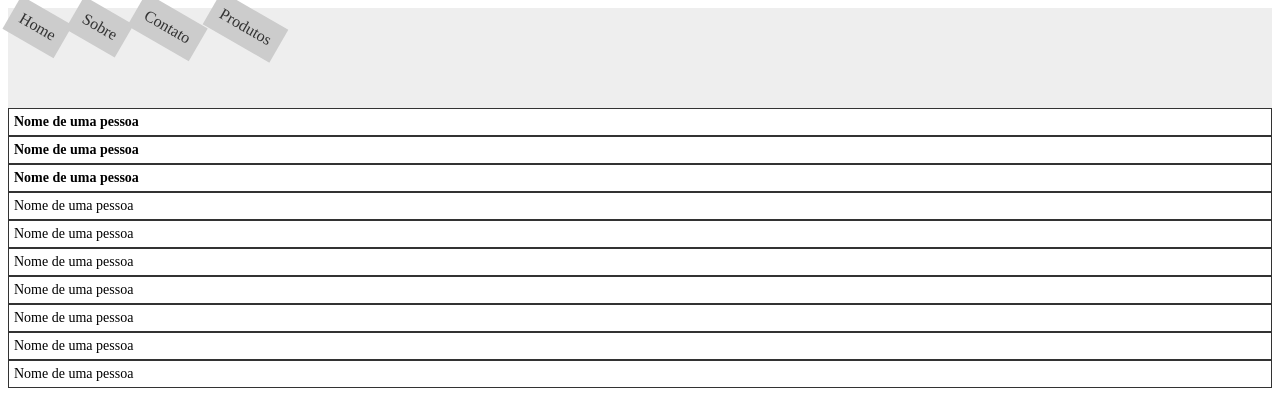
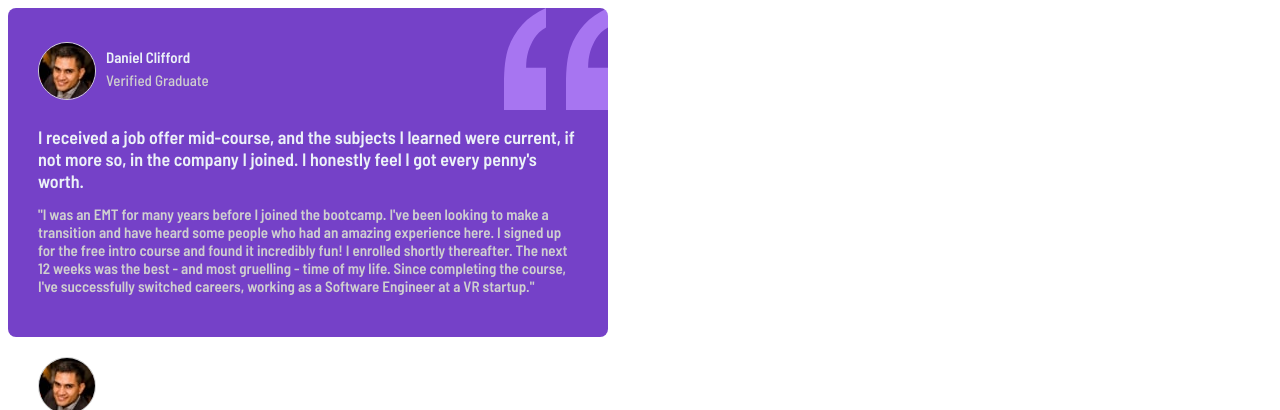
Before and after one commit to fernandoborel/Testimonials-grid-section, a plain HTML site: page index.html in a window 1280 px wide. Shown: the top 410 px of the page. Drawn offline with Linux system fonts and the light colour scheme.

Commit message:
Foi adicionado o primeiro display

```diff
--- a/assets/css/style.css
+++ b/assets/css/style.css
@@ -1,64 +1,70 @@
-nav {
-  background-color: #EEE;
-  height: 100px;
-}
-nav ul {
-  margin: 0;
-  padding: 0;
-  list-style: none;
-}
-nav li {
-  display: inline-block;
-  transform: rotate(30deg);
-  -webkit-transform: rotate(30deg);
-  -moz-transform: rotate(30deg);
-  -ms-transform: rotate(30deg);
-}
-nav li a {
-  display: block;
-  background-color: #CCC;
-  padding: 10px;
-  text-decoration: none;
-  color: #333;
-}
-nav li a:hover {
-  background-color: #999;
-  color: #fff;
+@charset "UTF-8";
+/*variáveis*/
+/*display 1*/
+main {
+  display: grid;
+  max-width: 1440px;
+  margin: auto;
 }
 
-.item, .item-duplo, .item-metade, .item-triplo {
-  background-color: #000;
-  height: 40px;
-  margin-bottom: 5px;
+.purple {
+  background-color: #7541c8;
+  grid-column: 1 / 2;
+  background-repeat: no-repeat;
+  max-width: 600px;
+  border-radius: 8px;
+  background-image: url("../images/bg-pattern-quotation.svg");
+  background-position-x: right;
+  background-position-y: top;
 }
 
-.item {
-  width: 250px;
+.img {
+  padding: 30px;
 }
 
-.item-duplo {
-  width: 500px;
+.img1 img {
+  border-radius: 30px;
+  margin-top: -10px;
+  border: 1px solid #cfcfcf;
 }
 
-.item-metade {
-  width: 125px;
+.title {
+  margin-left: 10px;
 }
 
-.item-triplo {
-  width: 750px;
+.title h3,
+.title h5 {
+  font-size: 15px;
+  font-family: "Barlow Semi Condensed";
 }
 
-.item1, .item2, .item3, .item4, .item5, .item6, .item7, .item8, .item9, .item10 {
-  font-size: 14px;
-  border: 1px solid #333;
-  padding: 5px;
+.title h3 {
+  font-weight: 600;
+  margin-top: 10px;
+  color: #ecf2f8;
 }
 
-.item1, .item2, .item3 {
-  font-weight: bold;
+.title h5 {
+  font-weight: 500;
+  margin-top: -10px;
+  color: #cfcfcf;
 }
 
-h1 {
-  color: #333;
-  font-size: 40px;
+.img1 {
+  display: flex;
+  align-items: center;
 }
+
+.desc h1 {
+  font-size: 18px;
+  font-family: "Barlow Semi Condensed";
+  color: #ecf2f8;
+}
+
+.desc h2 {
+  font-size: 15px;
+  font-family: "Barlow Semi Condensed";
+  color: #cfcfcf;
+}
+
+/* display 2*/
--- a/assets/sass/base.scss
+++ b/assets/sass/base.scss
@@ -1,94 +1,71 @@
-$cor-fundo: #EEE;
-$cor-fonte: #333;
-$borda-padrao: 10px;
-$fundo-padrao: #CCC;
-$item-width: 250px;
+/*variáveis*/
+
+$cor: hsl(263, 55%, 52%);
+$cor1: hsl(217, 19%, 35%);
+$cor2: hsl(219, 29%, 14%);
+$cor3: hsl(0, 0%, 100%);
+$cor4: hsl(0, 0%, 81%);
+$cor5: hsl(210, 46%, 95%);
+$fonte: 'Barlow Semi Condensed';
+$h1: 18px;
+$h2: 15px;
 
 
-@mixin girar($graus) {
-    transform: rotate($graus);
-    -webkit-transform: rotate($graus);
-    -moz-transform: rotate($graus);
-    -ms-transform: rotate($graus);
+/*display 1*/
+main{
+    display: grid;
+    max-width: 1440px;
+    margin: auto;
+}
+.purple{
+    background-color: $cor;
+    grid-column: 1 / 2;
+    background-repeat: no-repeat;
+    max-width: 600px;
+    border-radius: 8px;
+    background-image: url('../images/bg-pattern-quotation.svg');
+    background-position-x: right;
+    background-position-y: top;
+}
+.img{
+    padding: 30px;
+}
+.img1 img{
+    border-radius: 30px;
+    margin-top: -10px;
+    border: 1px solid $cor4;
+}
+.title{
+    margin-left: 10px;
+}
+.title h3,
+.title h5{
+    font-size: $h2;
+    font-family: $fonte;
+}
+.title h3{
+    font-weight: 600;
+    margin-top: 10px;
+    color: $cor5;
+}
+.title h5{
+    font-weight: 500;
+    margin-top: -10px;
+    color: $cor4;
+}
+.img1{
+    display: flex;
+    align-items: center;
+}
+.desc h1{
+    font-size: $h1;
+    font-family: $fonte;
+    color: $cor5;
+}
+.desc h2{
+    font-size: $h2;
+    font-family: $fonte;
+    color: $cor4;
 }
 
-nav{
-    background-color: $cor-fundo;
-    height: 100px;
-
-    ul{
-        margin: 0;
-        padding: 0;
-        list-style: none;
-    }
-
-    li{
-        display: inline-block;
-        @include girar(30deg);
-        a{
-            display: block;
-            background-color: $fundo-padrao;
-            padding: 10px;
-            text-decoration: none;
-            color: $cor-fonte;
-            &:hover{
-                background-color: #999;
-                color: #fff;
-            }
-        }
-    }
-}
-
-%item{
-   background-color: #000;
-   height: 40px;
-   margin-bottom: 5px;
-}
-
-.item{
-    @extend %item;
-    width: $item-width;
-}
-
-.item-duplo {
-    @extend %item;
-    width: $item-width * 2;
-}
-
-.item-metade {
-    @extend %item;
-    width: $item-width / 2;
-}
-
-.item-triplo {
-    @extend %item;
-    width: $item-width * 3;
-}
-
-
-%item-padrao {
-    font-size: 14px;
-    border: 1px solid #333;
-    padding: 5px;
-}
-
-%item-negrito {
-    font-weight: bold;
-}
-
-@for $i from 1 through 10 {
-
-    .item#{$i} {
-        @extend %item-padrao;
-
-        @if $i <= 3 {
-            @extend %item-negrito;
-        }
-
-    }
-}
-
-h1{
-    color: $cor-fonte;
-    font-size: 40px;
-}
+/* display 2*/
--- a/index.html
+++ b/index.html
@@ -5,29 +5,43 @@
     <meta http-equiv="X-UA-Compatible" content="IE=edge">
     <meta name="viewport" content="width=device-width, initial-scale=1.0">
     <link rel="stylesheet" href="assets/css/style.css"/>
-    <title>SASS</title>
+    <link rel="preconnect" href="https://fonts.googleapis.com">
+    <link rel="preconnect" href="https://fonts.gstatic.com" crossorigin>
+    <link href="https://fonts.googleapis.com/css2?family=Barlow+Semi+Condensed:wght@500;600&display=swap" rel="stylesheet">
+    <title>Testimonials grid section</title>
 </head>
 <body>
-    <nav>
-        <ul>
-            <li><a href="">Home</a></li>
-            <li><a href="">Sobre</a></li>
-            <li><a href="">Contato</a></li>
-            <li><a href="">Produtos</a></li>
-        </ul>
-    </nav>
-
-    <div class="item1">Nome de uma pessoa</div>
-    <div class="item2">Nome de uma pessoa</div>
-    <div class="item3">Nome de uma pessoa</div>
-    <div class="item4">Nome de uma pessoa</div>
-    <div class="item5">Nome de uma pessoa</div>
-    <div class="item6">Nome de uma pessoa</div>
-    <div class="item7">Nome de uma pessoa</div>
-    <div class="item8">Nome de uma pessoa</div>
-    <div class="item9">Nome de uma pessoa</div>
-    <div class="item10">Nome de uma pessoa</div>
-
-    <h1>Hello World!</h1>
+    <main>
+        <div class="purple">
+            <div class="img">
+                <div class="img1">
+                    <img src="assets/images/image-daniel.jpg"/>
+                    <div class="title">
+                        <h3>Daniel Clifford</h3>
+                        <h5>Verified Graduate</h5>
+                    </div>
+                </div>
+                <div class="desc">
+                    <h1>I received a job offer mid-course, and the subjects I learned were current, if not more so, in the company I joined. I honestly feel I got every penny's worth.</h1>
+                    <h2>"I was an EMT for many years before I joined the bootcamp. I've been looking to make a transition and have heard some people who had an amazing experience here. I signed up for the free intro course and found it incredibly fun! I enrolled shortly thereafter. The next 12 weeks was the best - and most gruelling - time of my life. Since completing the course, I've successfully switched careers, working as a Software Engineer at a VR startup."</h2>
+                </div>
+            </div>
+        </div>
+        <div class="purple1">
+            <div class="img">
+                <div class="img1">
+                    <img src="assets/images/image-daniel.jpg"/>
+                </div>
+                <div class="title">
+                    <h3>Daniel Clifford</h3>
+                    <h5>Verified Graduate</h5>
+                </div>
+                <div class="desc">
+                    <h1>I received a job offer mid-course, and the subjects I learned were current, if not more so, in the company I joined. I honestly feel I got every penny's worth.</h1>
+                    <h2>"I was an EMT for many years before I joined the bootcamp. I've been looking to make a transition and have heard some people who had an amazing experience here. I signed up for the free intro course and found it incredibly fun! I enrolled shortly thereafter. The next 12 weeks was the best - and most gruelling - time of my life. Since completing the course, I've successfully switched careers, working as a Software Engineer at a VR startup."</h2>
+                </div>
+            </div>
+        </div>
+    </main>
 </body>
 </html>
```
Also changed, not shown: assets/images/bg-pattern-quotation.svg (added), assets/images/image-daniel.jpg (added), assets/images/image-jeanette.jpg (added), assets/images/image-jonathan.jpg (added), assets/images/image-kira.jpg (added), assets/images/image-patrick.jpg (added).
